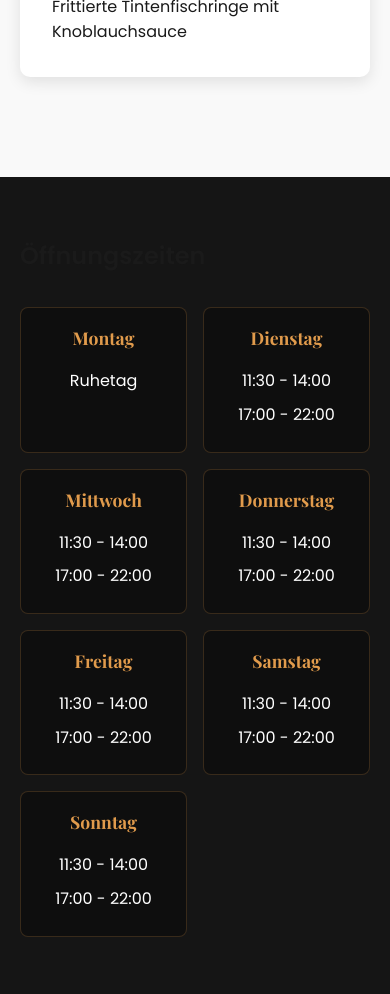
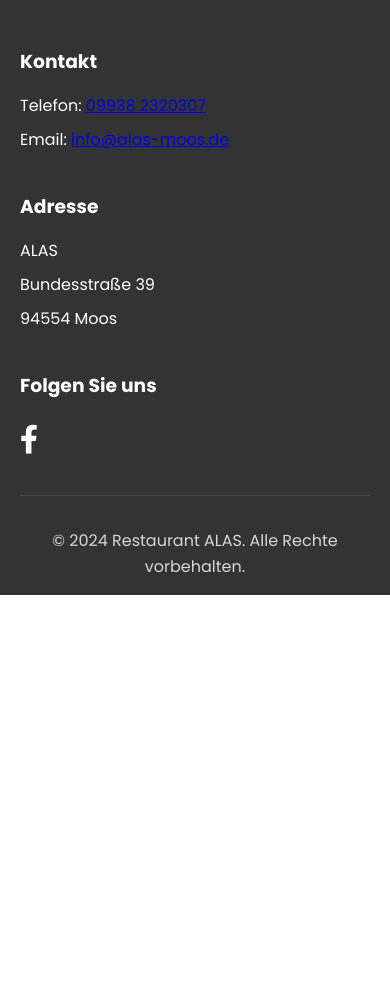
Before and after one commit to GammelKevin/Alas-Moos, a Flask app: page / in a window 390 px wide. Shown: the part 3429-4423 px from the top of the page. After the commit the page ends 4024 px from the top, so only its background shows below. Run offline with Flask 3, Linux system fonts and the light colour scheme; data comes from the database, SQL or seed files in the repository; data that the repository does not hold is empty.

Commit message:
Fix template inheritance while keeping original design

```diff
--- a/templates/base.html
+++ b/templates/base.html
@@ -9,18 +9,12 @@
     <style>
         /* Navigation Styles */
         nav {
-            background-color: rgba(10, 10, 10, 0.95);
+            background-color: #fff;
+            box-shadow: 0 2px 4px rgba(0,0,0,0.1);
             position: fixed;
             width: 100%;
+            z-index: 1000;
             top: 0;
-            z-index: 1000;
-            border-bottom: 1px solid rgba(225,155,76,0.1);
-        }
-
-        .container {
-            max-width: 1200px;
-            margin: 0 auto;
-            padding: 0 20px;
         }
 
         .nav-content {
@@ -31,74 +25,73 @@
         }
 
         .logo a {
-            color: #e19b4c;
+            font-size: 1.5rem;
+            font-weight: 700;
+            color: #333;
             text-decoration: none;
-            font-size: 1.5rem;
-            font-weight: 600;
-            font-family: 'Playfair Display', serif;
         }
 
         .nav-links {
             display: flex;
             gap: 2rem;
+            list-style: none;
             margin: 0;
             padding: 0;
-            list-style: none;
-        }
-
-        .nav-links li {
-            position: relative;
         }
 
         .nav-links a {
-            color: #fff;
+            color: #333;
             text-decoration: none;
-            font-size: 1rem;
             font-weight: 500;
-            transition: color 0.3s ease;
+            transition: color 0.3s;
         }
 
         .nav-links a:hover {
-            color: #e19b4c;
+            color: #ff4b4b;
         }
 
-        .nav-links a::after {
-            content: '';
-            position: absolute;
-            width: 0;
-            height: 2px;
-            bottom: -5px;
-            left: 50%;
-            background-color: #e19b4c;
-            transition: all 0.3s ease;
-            transform: translateX(-50%);
+        /* Footer Styles */
+        footer {
+            background-color: #333;
+            color: #fff;
+            padding: 3rem 0 1rem;
         }
 
-        .nav-links a:hover::after {
-            width: 100%;
+        .footer-content {
+            display: grid;
+            grid-template-columns: repeat(auto-fit, minmax(250px, 1fr));
+            gap: 2rem;
+            margin-bottom: 2rem;
         }
 
-        /* Add padding to main content to account for fixed navbar */
-        main {
-            padding-top: 70px;
+        .footer-section h3 {
+            color: #fff;
+            margin-bottom: 1rem;
         }
 
-        @media (max-width: 768px) {
-            .nav-content {
-                flex-direction: column;
-                gap: 1rem;
-                padding: 1rem 0;
-            }
+        .footer-section p {
+            margin: 0.5rem 0;
+        }
 
-            .nav-links {
-                flex-direction: column;
-                gap: 1rem;
-                text-align: center;
-            }
+        .social-links {
+            display: flex;
+            gap: 1rem;
+        }
 
-            main {
-                padding-top: 120px;
-            }
+        .social-links a {
+            color: #fff;
+            text-decoration: none;
+            transition: color 0.3s;
+        }
+
+        .social-links a:hover {
+            color: #ff4b4b;
+        }
+
+        .footer-bottom {
+            text-align: center;
+            padding-top: 2rem;
+            border-top: 1px solid rgba(255,255,255,0.1);
         }
     </style>
 </head>
@@ -115,6 +108,9 @@
                         <li><a href="{{ url_for('menu') }}">Speisekarte</a></li>
                         <li><a href="{{ url_for('home') }}#about">Über uns</a></li>
                         <li><a href="{{ url_for('home') }}#contact">Kontakt</a></li>
+                        {% if current_user.is_authenticated %}
+                        <li><a href="{{ url_for('admin.index') }}">Admin</a></li>
+                        {% endif %}
                     </ul>
                 </div>
             </div>
@@ -130,25 +126,26 @@
             <div class="footer-content">
                 <div class="footer-section">
                     <h3>Kontakt</h3>
-                    <p>Telefon: 08441 2206</p>
-                    <p>Email: info@alasmoos.de</p>
+                    <p>Telefon: <a href="tel:+499938232030709938">09938 2320307</a></p>
+                    <p>Email: <a href="mailto:info@alas-moos.de">info@alas-moos.de</a></p>
                 </div>
                 <div class="footer-section">
                     <h3>Adresse</h3>
-                    <p>Alas Moos</p>
-                    <p>Münchener Str. 127</p>
-                    <p>85051 Ingolstadt</p>
+                    <p>ALAS</p>
+                    <p>Bundesstraße 39</p>
+                    <p>94554 Moos</p>
                 </div>
                 <div class="footer-section">
                     <h3>Folgen Sie uns</h3>
                     <div class="social-links">
-                        <a href="#" target="_blank">Facebook</a>
-                        <a href="#" target="_blank">Instagram</a>
+                        <a href="https://www.facebook.com/profile.php?id=100063556361475" target="_blank" class="social-link">
+                            <i class="fab fa-facebook-f"></i>
+                        </a>
                     </div>
                 </div>
             </div>
             <div class="footer-bottom">
-                <p>&copy; 2024 Alas Moos. Alle Rechte vorbehalten.</p>
+                <p>&copy; 2024 Restaurant ALAS. Alle Rechte vorbehalten.</p>
             </div>
         </div>
     </footer>
--- a/templates/index.html
+++ b/templates/index.html
@@ -29,66 +29,56 @@
         </div>
     </nav>
 
-    <section id="home" class="hero">
-        <div class="hero-image"></div>
-        <div class="hero-overlay"></div>
-        <div class="hero-content content-reveal">
-            <h1>Restaurant ALAS</h1>
+    {% extends "base.html" %}
+
+    {% block content %}
+    <!-- Hero Section -->
+    <section class="hero">
+        <div class="hero-content">
+            <h1>Alas</h1>
             <p>Griechische Spezialitäten in Moos</p>
             <a href="#kontakt" class="cta-button">Tisch reservieren</a>
         </div>
     </section>
 
+    <!-- About Section -->
     <section id="about" class="about-section">
         <div class="container">
-            <div class="about-grid">
-                <div class="about-image">
-                    <img src="static/images/about.jpg" alt="Restaurant ALAS Ambiente">
-                </div>
-                <div class="about-content content-reveal">
-                    <h2>Willkommen bei ALAS</h2>
+            <div class="about-content">
+                <div class="about-text">
+                    <h2>Willkommen bei Alas</h2>
+                    <p>Genießen Sie authentische griechische Küche in gemütlicher Atmosphäre. Unser Restaurant bietet Ihnen traditionelle Spezialitäten, zubereitet mit frischen Zutaten und viel Liebe zum Detail.</p>
                     <p>Entdecken Sie die authentische griechische Küche in unserem familiär geführten Restaurant in Moos. Wir verwenden nur die besten Zutaten und traditionelle Rezepte, um Ihnen ein unvergessliches Geschmackserlebnis zu bieten.</p>
-                    <p>Genießen Sie unsere mediterranen Spezialitäten in einer gemütlichen Atmosphäre. Unser freundliches Team freut sich darauf, Sie zu verwöhnen.</p>
                 </div>
             </div>
         </div>
     </section>
 
-    <section class="specialties-section">
-        <div class="container reveal-section">
-            <h2 class="section-title">Unsere Spezialitäten</h2>
-            <div class="specialties-grid">
-                <div class="specialty-card">
-                    <div class="card-image">
-                        <img src="{{ url_for('static', filename='images/gyros.jpg') }}" alt="Gyros">
+    <!-- Speisekarte Preview -->
+    <section class="menu-preview-section">
+        <div class="container">
+            <h2>Unsere Spezialitäten</h2>
+            <div class="menu-preview">
+                <div class="menu-category">
+                    <h3>Vorspeisen</h3>
+                    <div class="menu-items">
+                        {% for item in food_items[:3] %}
+                        <div class="menu-item">
+                            <h4>{{ item.name }}</h4>
+                            <p class="description">{{ item.description }}</p>
+                            <span class="price">{{ "%.2f"|format(item.price) }}€</span>
                         </div>
-                    <div class="card-content">
-                        <h3>Gyros Spezial</h3>
-                        <p>Zartes Schweinefleisch mit hausgemachter Tzatziki</p>
+                        {% endfor %}
                     </div>
                 </div>
-                <div class="specialty-card">
-                    <div class="card-image">
-                        <img src="{{ url_for('static', filename='images/souvlaki.jpg') }}" alt="Souvlaki">
             </div>
-                    <div class="card-content">
-                        <h3>Souvlaki</h3>
-                        <p>Gegrillte Fleischspieße mit mediterranen Gewürzen</p>
-                    </div>
-                </div>
-                <div class="specialty-card">
-                    <div class="card-image">
-                        <img src="{{ url_for('static', filename='images/calamari.jpg') }}" alt="Calamari">
-                    </div>
-                    <div class="card-content">
-                        <h3>Calamari</h3>
-                        <p>Frittierte Tintenfischringe mit Knoblauchsauce</p>
-                    </div>
-                </div>
+            <div class="menu-link">
+                <a href="{{ url_for('menu') }}" class="btn">Zur Speisekarte</a>
             </div>
         </div>
     </section>
 
+    <!-- Öffnungszeiten Section -->
     <section class="opening-hours-section" id="opening-hours">
         <div class="container">
             <h2>Öffnungszeiten</h2>
@@ -131,18 +121,19 @@
         </div>
     </section>
 
-    <section id="kontakt" class="contact-section parallax">
+    <!-- Kontakt Section -->
+    <section id="kontakt" class="contact-section">
         <div class="container">
-            <div class="contact-grid">
+            <h2>Kontakt & Reservierung</h2>
+            <div class="contact-content">
                 <div class="contact-info">
-                    <h2>Reservieren Sie Ihren Tisch</h2>
                     <div class="info-item">
                         <i class="fas fa-map-marker-alt"></i>
-                        <p>Bundesstraße 39<br>94554 Moos</p>
+                        <p>Münchener Str. 127<br>85051 Ingolstadt</p>
                     </div>
                     <div class="info-item">
                         <i class="fas fa-phone"></i>
-                        <p>09938 2320307</p>
+                        <p>08441 497797</p>
                     </div>
                 </div>
                 <form id="reservierung" class="contact-form">
@@ -150,45 +141,48 @@
                         <input type="text" id="name" name="name" placeholder="Name" required>
                     </div>
                     <div class="form-group">
-                        <input type="tel" id="telefon" name="telefon" placeholder="Telefon" required>
-                    </div>
-                    <div class="form-group split">
-                        <input type="date" id="datum" name="datum" required>
-                        <input type="time" id="zeit" name="zeit" required>
+                        <input type="email" id="email" name="email" placeholder="E-Mail" required>
                     </div>
                     <div class="form-group">
-                        <input type="number" id="personen" name="personen" placeholder="Anzahl Personen" min="1" required>
+                        <input type="tel" id="phone" name="phone" placeholder="Telefon" required>
                     </div>
                     <div class="form-group">
-                        <textarea id="nachricht" name="nachricht" placeholder="Besondere Wünsche"></textarea>
+                        <textarea id="message" name="message" placeholder="Ihre Nachricht" required></textarea>
                     </div>
-                    <button type="submit" class="submit-btn">Reservierung Anfragen</button>
+                    <button type="submit" class="btn">Nachricht senden</button>
                 </form>
             </div>
         </div>
     </section>
+    {% endblock %}
 
-    <footer>
-        <div class="container">
+    <!-- Footer -->
+    <footer class="footer">
         <div class="footer-content">
-                <div class="footer-info">
-                    <h3>ALAS Restaurant</h3>
-                    <p>Bundesstraße 39</p>
-                    <p>94554 Moos, Bayern</p>
-                    <p>Tel: 09938 2320307</p>
+            <div class="footer-section">
+                <h3>Kontakt</h3>
+                <p>Telefon: <a href="tel:+498441497797">08441 497797</a></p>
+                <p>Email: <a href="mailto:info@alas-moos.de">info@alas-moos.de</a></p>
             </div>
-                <div class="footer-social">
+
+            <div class="footer-section">
+                <h3>Adresse</h3>
+                <p>Alas</p>
+                <p>Münchener Str. 127</p>
+                <p>85051 Ingolstadt</p>
+            </div>
+
+            <div class="footer-section">
                 <h3>Folgen Sie uns</h3>
                 <div class="social-links">
-                        <a href="https://www.facebook.com/p/Griechisches-Restaurant-ALAS-61552077044507/?locale=de_DE" target="_blank" rel="noopener noreferrer" class="social-link">
-                            <i class="fab fa-facebook"></i>
+                    <a href="https://www.facebook.com/profile.php?id=100063556361475" target="_blank" class="social-link">
+                        <i class="fab fa-facebook-f"></i>
                     </a>
                 </div>
             </div>
         </div>
         <div class="footer-bottom">
-                <p>&copy; 2024 Restaurant ALAS - Alle Rechte vorbehalten</p>
-            </div>
+            <p>&copy; 2024 Alas. Alle Rechte vorbehalten.</p>
         </div>
     </footer>
 
```
Lines whose indentation alone changed are shown as unchanged.
